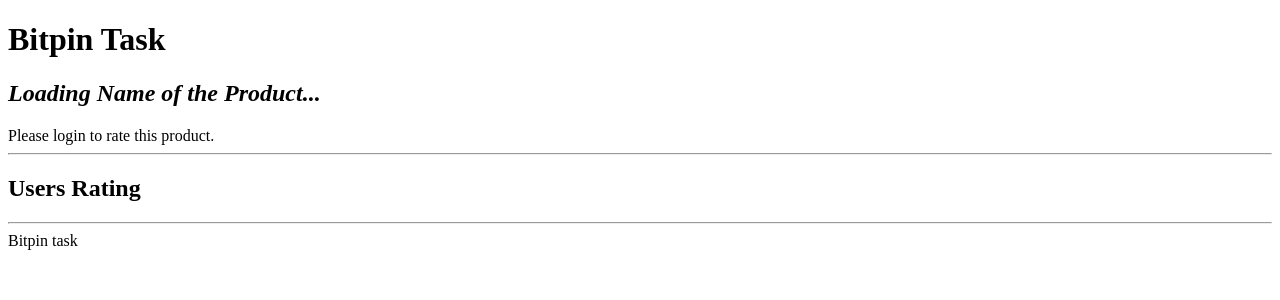
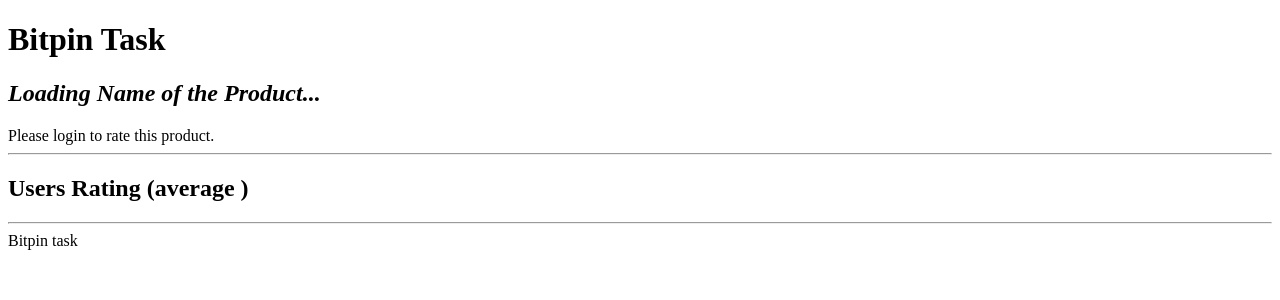
Before and after one commit to SirSaleh/bitpin-interview-task, a Django app: page /products/1 in a window 1280 px wide. Shown: the top 300 px of the page. Run offline with Django 4.2, Linux system fonts and the light colour scheme.

Commit message:
Add overal rating show in project detail

```diff
--- a/bitpin_task/market/templates/market/products_detail.html
+++ b/bitpin_task/market/templates/market/products_detail.html
@@ -31,7 +31,7 @@
         {% endif %}
     </div>
     <hr>
-    <h2>Users Rating</h2>
+    <h2>Users Rating (average <span id="overal_rating_elem"></span>)</h2>
     <div id="rating_list">
         loading...
     </div>
--- a/bitpin_task/static/js/products_detail.js
+++ b/bitpin_task/static/js/products_detail.js
@@ -1,13 +1,20 @@
 function showProductData(product_id){
     const productNameElem = $("#product_name_elem");
+    const overalRatingElem = $("#overal_rating_elem")
 
     $.ajax({
         url: '/api/products/' + String(product_id),
         success: function(response){
             productNameElem.html(response['title']);
+            overalRatingElem.html(response['overal_rating']);
         }
     })
 }
+
+function update_current_average(){
+    $("#current_average").html();
+}
+
 
 function convertNumberToRating(rating){
     return "★".repeat(rating) + "☆".repeat(5-rating);
```
